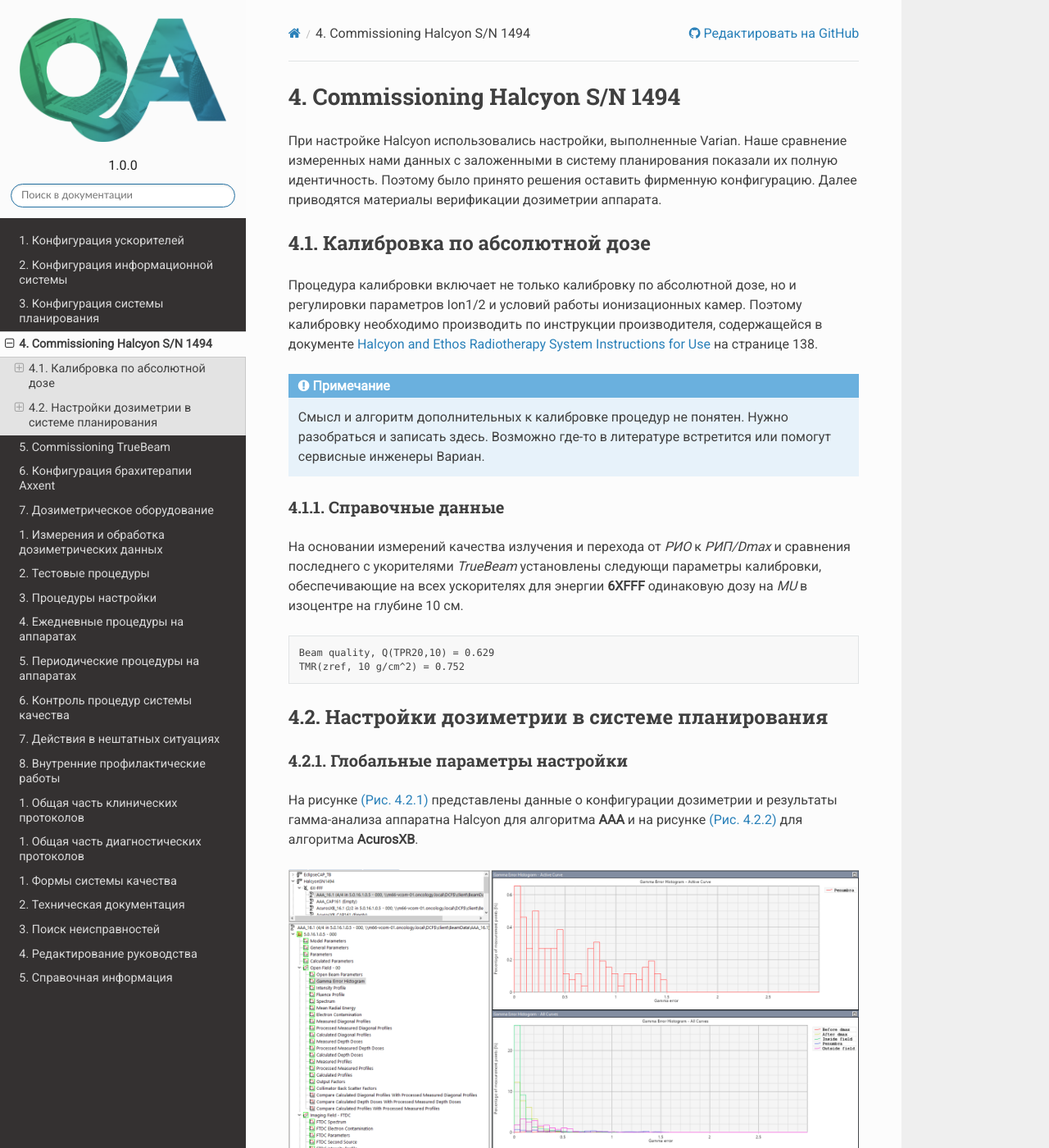
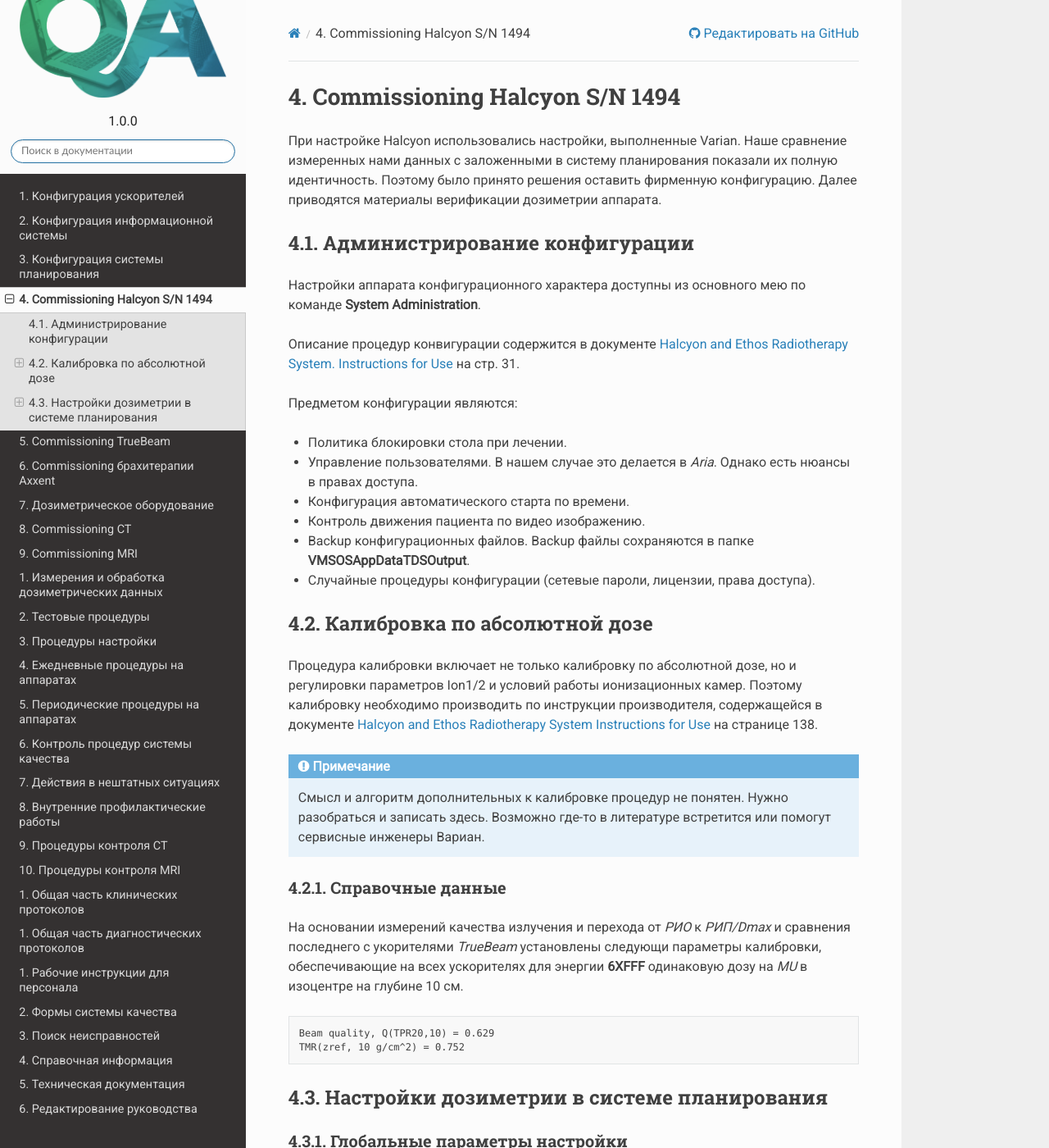
Before and after one commit to ggorlachev/RtDepBusiness, a Sphinx documentation site: the page built from source/commissioning/halcyon.rst, in a window 1280 px wide and 1400 px high. Shown: the whole window at 82% size. Built offline with Sphinx 7.4.7 and the Read the Docs theme 2.0.0, drawn with Linux system fonts in a browser that asks for light colours; some web fonts are replaced; some of the changed text lies outside the part shown.

Commit message:
Изменения в инфраструктуре

```diff
--- a/source/commissioning/config_axxent.rst
+++ b/source/commissioning/config_axxent.rst
@@ -1,7 +1,7 @@
 .. _config_axxent:
 
-Конфигурация брахитерапии Axxent
-================================
+Commissioning брахитерапии Axxent
+=================================
 
 
 .. note::
--- /dev/null
+++ b/source/commissioning/config_mri.rst
@@ -0,0 +1,4 @@
+.. _config_mri:
+
+Commissioning MRI
+=================
--- a/source/commissioning/halcyon.rst
+++ b/source/commissioning/halcyon.rst
@@ -9,6 +9,23 @@
 Поэтому было принято решения оставить фирменную конфигурацию.
 Далее приводятся материалы верификации дозиметрии аппарата.
 
+Администрирование конфигурации
+------------------------------
+
+Настройки аппарата конфигурационного характера доступны из основного мею по команде **System Administration**.
+
+Описание процедур конвигурации содержится в документе
+`Halcyon and Ethos Radiotherapy System. Instructions for Use <./data/varian/Halcyon_and_Ethos_Radiotherapy_System_Instructions_for_Use.pdf>`_
+на стр. 31.
+
+Предметом конфигурации являются:
+
+- Политика блокировки стола при лечении.
+- Управление пользователями. В нашем случае это делается в *Aria*. Однако есть нюансы в правах доступа.
+- Конфигурация автоматического старта по времени.
+- Контроль движения пациента по видео изображению.
+- Backup конфигурационных файлов. Backup файлы сохраняются в папке **\VMSOS\AppData\TDS\Output**.
+- Случайные процедуры конфигурации (сетевые пароли, лицензии, права доступа).
 
 Калибровка по абсолютной дозе
 -----------------------------
--- /dev/null
+++ b/source/qa_equipment/qa_ct.rst
@@ -0,0 +1,13 @@
+.. _qa_ct:
+
+Процедуры контроля CT
+=====================
+
+Качество изображений
+--------------------
+
+Дозовые нагрузки
+----------------
+
+Система контроля дыхания
+------------------------
--- /dev/null
+++ b/source/qa_equipment/qa_mri.rst
@@ -0,0 +1,7 @@
+.. _qa_mri:
+
+Процедуры контроля MRI
+======================
+
+Качество изображений
+--------------------
```
Also changed, not shown: source/Apendixes/instructions.rst (added, +34 -0 lines), source/Apendixes/tech_docs.rst (+44 -8 lines), source/commissioning/config_ct.rst (added, +19 -0 lines), source/index.rst (+7 -2 lines), source/qa_equipment/periodic_qa.rst (+30 -0 lines).
